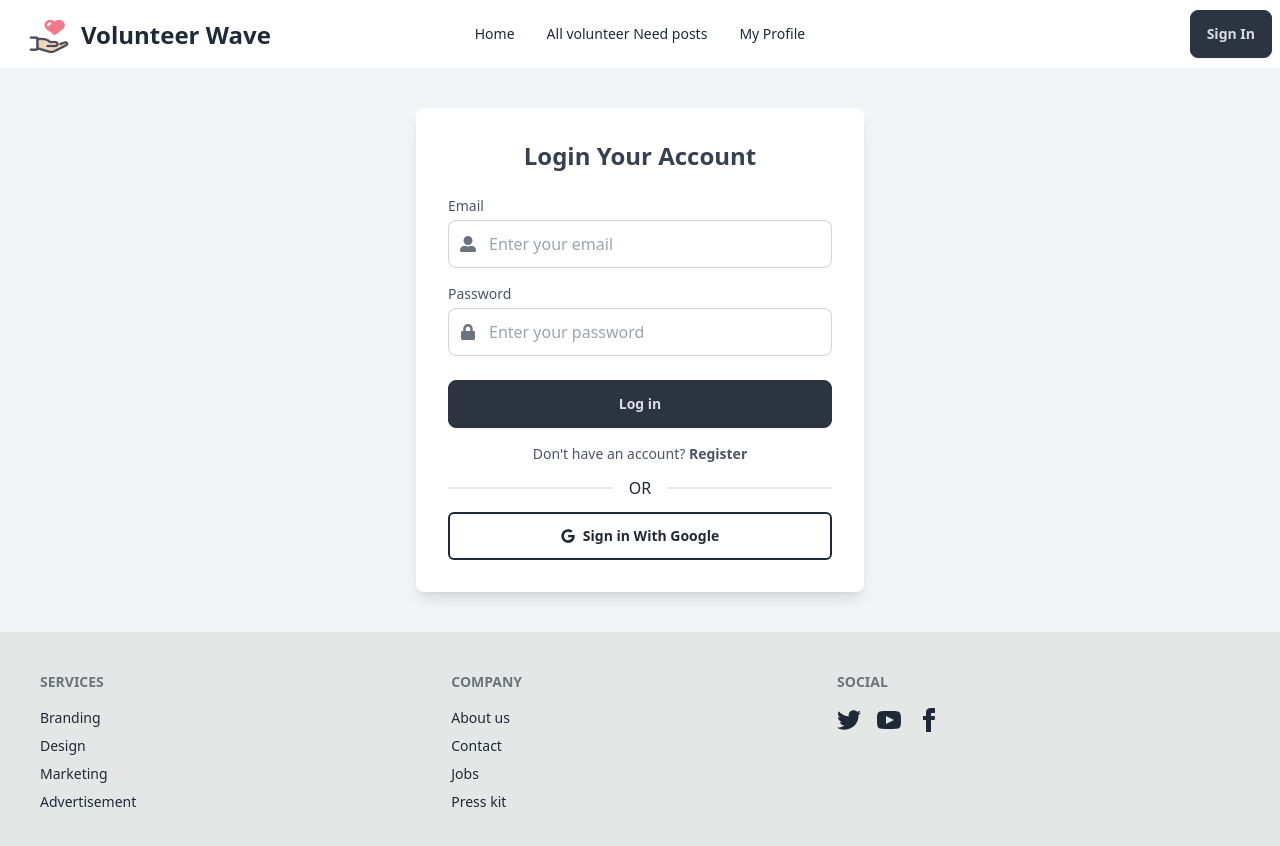
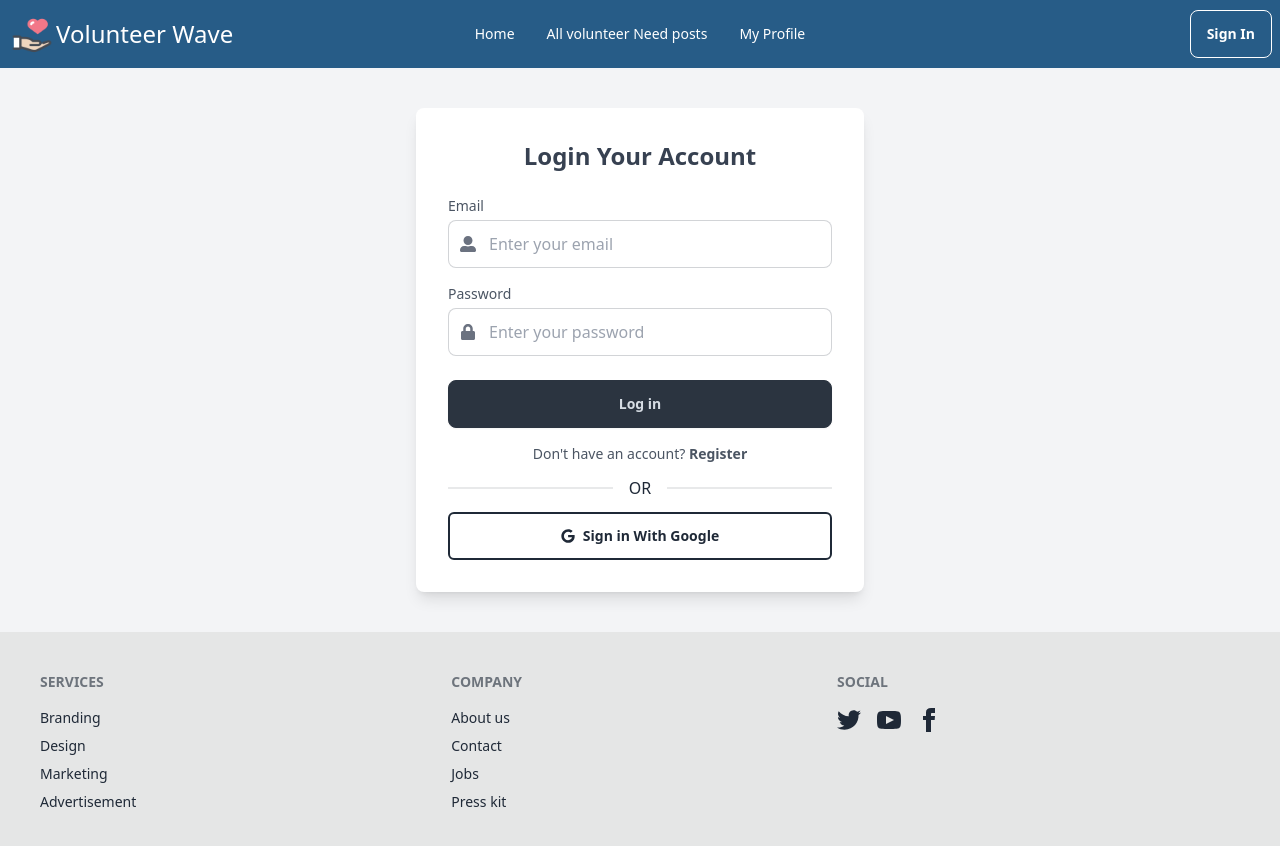
Before and after one commit to babladey275/volunteer-management-client, a React (Vite) app: page /login in a window 1280 px wide. Shown: the top 846 px of the page. Built offline with nearby package versions, Linux system fonts and the light colour scheme; no server answers.

Commit message:
update navbar

```diff
--- a/src/layouts/MainLayout.jsx
+++ b/src/layouts/MainLayout.jsx
@@ -6,7 +6,7 @@ import Footer from "../pages/shared/Footer";
 const MainLayout = () => {
   return (
     <div className="max-w-7xl mx-auto">
-      <header>
+      <header className=" sticky top-0 z-50">
         <Navbar></Navbar>
       </header>
       <main className="min-h-[calc(100vh-288px)] ">
--- a/src/pages/shared/Navbar.jsx
+++ b/src/pages/shared/Navbar.jsx
@@ -6,6 +6,12 @@ import logo from "../../assets/icon/logo.png";
 
 const Navbar = () => {
   const { user, logOut } = useAuth();
+
+  const [isDropdownOpen, setIsDropdownOpen] = useState(false);
+
+  const toggleDropdown = () => {
+    setIsDropdownOpen(!isDropdownOpen);
+  };
 
   const links = (
     <>
@@ -19,12 +25,19 @@ const Navbar = () => {
       </li>
       <li>
         <div className="dropdown dropdown-bottom">
-          <div tabIndex={0} role="button" className="">
+          <div
+            tabIndex={0}
+            role="button"
+            aria-expanded={isDropdownOpen}
+            onClick={toggleDropdown}
+          >
             My Profile
           </div>
           <ul
             tabIndex={0}
-            className="dropdown-content menu bg-base-100 rounded-box z-[1] w-52 p-2 shadow"
+            className={`dropdown-content menu bg-base-100 rounded-box z-[1] w-52 p-2 shadow text-gray-700 ${
+              isDropdownOpen ? "block" : "hidden"
+            }`}
           >
             <li>
               <Link to="/add-volunteer-post">Add Volunteer need Post</Link>
@@ -43,10 +56,14 @@ const Navbar = () => {
   };
 
   return (
-    <div className="navbar bg-base-100">
+    <div className="navbar bg-[#275C87] md:text-white">
       <div className="navbar-start">
         <div className="dropdown">
-          <div tabIndex={0} role="button" className="btn btn-ghost lg:hidden">
+          <div
+            tabIndex={0}
+            role="button"
+            className="btn btn-ghost lg:hidden text-white"
+          >
             <svg
               xmlns="http://www.w3.org/2000/svg"
               className="h-5 w-5"
@@ -69,33 +86,33 @@ const Navbar = () => {
             {links}
           </ul>
         </div>
-        <a className="btn btn-ghost hover:bg-white">
+        <Link to={"/"} className="flex items-center cursor-pointer">
           <img src={logo} alt="" className="w-12 hidden md:block" />
           <h2 className="text-2xl hidden md:block">Volunteer Wave</h2>
-        </a>
+        </Link>
       </div>
       <div className="navbar-center hidden lg:flex">
         <ul className="menu menu-horizontal px-1">{links}</ul>
       </div>
       <div className="navbar-end">
         {user && user?.email ? (
-          <div className="flex items-center gap-6">
+          <div className="flex items-center gap-3">
             <div className="relative flex flex-col items-center">
               <img
                 src={user.photoURL}
-                className="w-8 h-8 rounded-full"
+                className="w-10 h-10 rounded-full"
                 alt="User Avatar"
                 data-tooltip-id="user-tooltip"
                 data-tooltip-place="left"
               />
               <Tooltip id="user-tooltip" content={user.displayName || "User"} />
             </div>
-            <Link onClick={handleLogOut} className="btn btn-neutral">
+            <Link onClick={handleLogOut} className="btn btn-outline text-white">
               Log Out
             </Link>
           </div>
         ) : (
-          <Link to={"/login"} className="btn btn-neutral">
+          <Link to={"/login"} className="btn btn-outline text-white">
             Sign In
           </Link>
         )}
```
